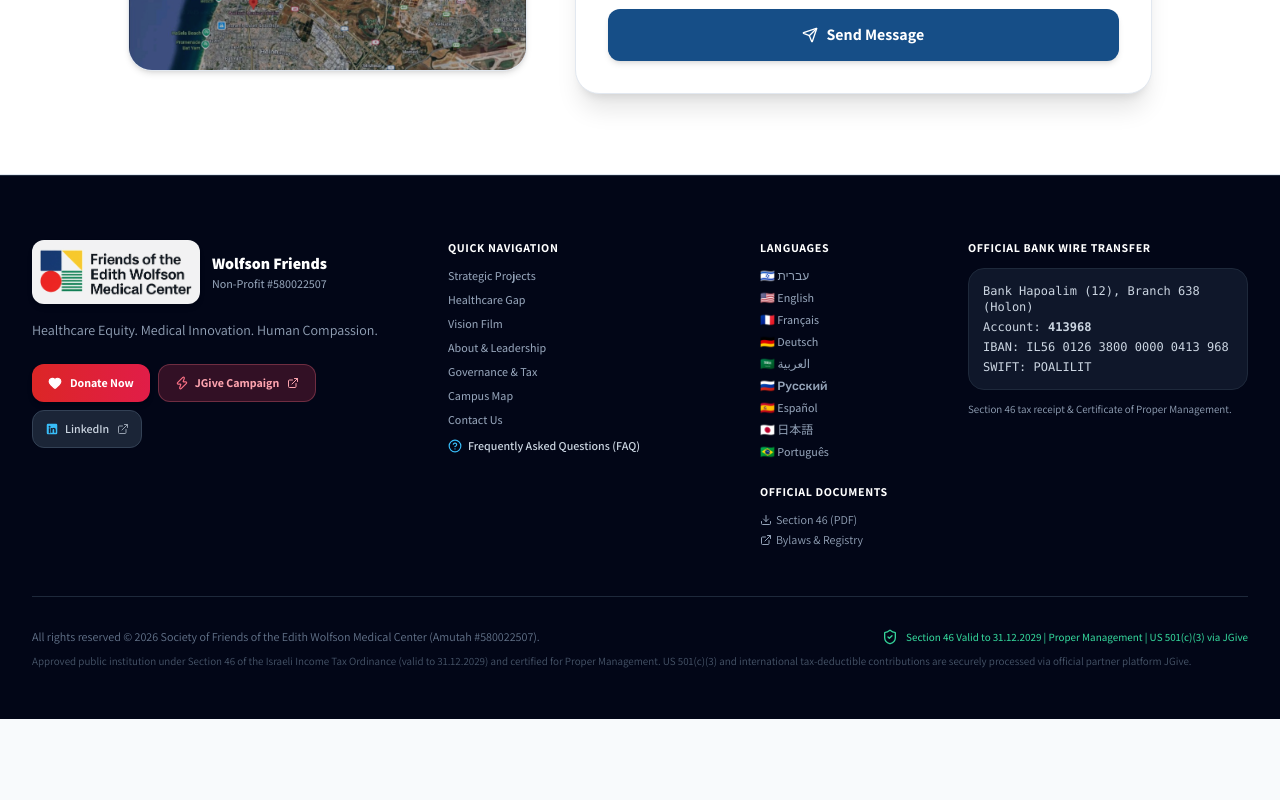
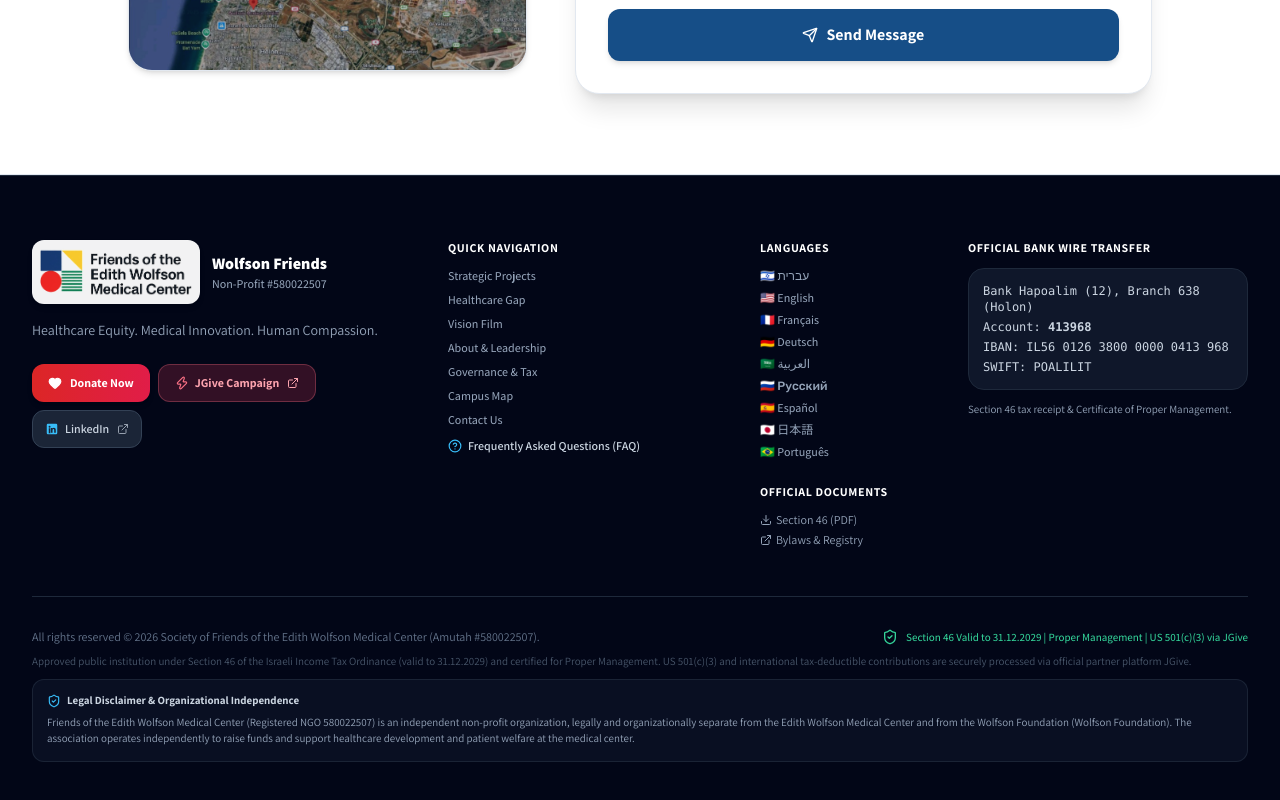
Before and after one commit to isaacbeeri/wolfsonfriends, a React (Vite) app: page / in a window 1280 px wide. Shown: the part 10363-11163 px from the top of the page. Before the commit the page ends 11082 px from the top, so only its background shows below. Built offline with nearby package versions, Linux system fonts and the light colour scheme; no server answers.

Commit message:
feat(legal): add mandatory Israeli law legal disclaimer of independence

```diff
--- a/src/components/Footer.jsx
+++ b/src/components/Footer.jsx
@@ -132,7 +132,30 @@ export function Footer({ t, onOpenDonate, setLang, lang, onOpenAdmin, onOpenFaq,
       es: 'Art. 46 vigente hasta 31.12.2029 | Gestión Correcta | 501(c)(3) vía JGive',
       ja: '第46条免税認可（2029年12月31日まで有効）| 適正管理認可 | 米国501(c)(3)対応（JGive経由）',
       pt: 'Art. 46 válido até 31.12.2029 | Gestão Idônea | US 501(c)(3) via JGive'
+    },
+    legalDisclaimerTitle: {
+      he: 'הבהרה משפטית ועצמאות ארגונית',
+      en: 'Legal Disclaimer & Organizational Independence',
+      fr: 'Mentions Légales & Indépendance',
+      de: 'Rechtlicher Hinweis & Unabhängigkeit',
+      ar: 'إخلاء مسؤولية قانوني والاستقلالية',
+      ru: 'Юридическое уведомление и независимость',
+      es: 'Aviso Legal e Independencia',
+      ja: '法的免責事項および組織の独立性',
+      pt: 'Aviso Legal e Independência'
+    },
+    legalDisclaimerBody: {
+      he: 'עמותת ידידי המרכז הרפואי ע״ש אדית וולפסון (ע״ר 580022507) הינה עמותה רשומה עצמאית ונפרדת משפטית וארגונית מהמרכז הרפואי ע״ש אדית וולפסון וכן מקרן וולפסון (Wolfson Foundation). העמותה פועלת באופן עצמאי לגיוס משאבים, פיתוח ותמיכה בפעילות המרכז הרפואי ולרווחת המטופלים והצוות.',
+      en: 'Friends of the Edith Wolfson Medical Center (Registered NGO 580022507) is an independent non-profit organization, legally and organizationally separate from the Edith Wolfson Medical Center and from the Wolfson Foundation (Wolfson Foundation). The association operates independently to raise funds and support healthcare development and patient welfare at the medical center.',
+      fr: "L'Association des Amis du Centre Médical Edith Wolfson (ONG déposée 580022507) est une organisation à but non lucratif indépendante, juridiquement et organisationnellement distincte du Centre Médical Edith Wolfson et de la Fondation Wolfson (Wolfson Foundation).",
+      de: 'Der Verein der Freunde des Edith Wolfson Medical Center (Eingetragene NGO 580022507) ist eine unabhängige gemeinnützige Organisation, die rechtlich und organisatorisch vom Edith Wolfson Medical Center sowie von der Wolfson Foundation getrennt ist.',
+      ar: 'جمعية أصدقاء مركز إديث فولفسون الطبي (جمعية مسجلة 580022507) هي جمعية مستقلة غير ربحية، منفصلة قانونياً وتنظيمياً عن مركز إديث فولفسون الطبي وعن مؤسسة فولفسون (Wolfson Foundation).',
+      ru: 'Общество друзей Медицинского центра им. Эдит Вольфсон (Зарегистрированное НКО 580022507) является независимой некоммерческой организацией, юридически и организационно отделенной от Медицинского центра им. Эдит Вольфсон и Фонда Вольфсона (Wolfson Foundation).',
+      es: 'La Asociación de Amigos del Centro Médico Edith Wolfson (ONG registrada 580022507) es una organización independiente sin fines de lucro, legalmente separada del Centro Médico Edith Wolfson y de la Fundación Wolfson (Wolfson Foundation).',
+      ja: 'エディス・ウルフソン・メディカルセンター友の会（登録非営利団体 580022507）は、エディス・ウルフソン・メディカルセンターおよびウルフソン財団（Wolfson Foundation）から法的・組織的に独立した非営利団体です。',
+      pt: 'A Associação de Amigos do Centro Médico Edith Wolfson (ONG registrada 580022507) é uma organização independente sem fins lucrativos, legalmente e organizacionalmente separada do Centro Médico Edith Wolfson e da Fundação Wolfson (Wolfson Foundation).'
     }
+
   };
 
   const getF = (key) => (footerDict[key] && (footerDict[key][lang] || footerDict[key].en)) || '';
@@ -306,6 +329,17 @@ export function Footer({ t, onOpenDonate, setLang, lang, onOpenAdmin, onOpenFaq,
           <p className='text-slate-600 text-[11px] leading-relaxed'>
             {f.taxNotice} {f.usNotice}
           </p>
+
+          {/* Official Israeli Law Independence Legal Disclaimer */}
+          <div className='mt-4 pt-3 border-t border-slate-800/80 text-[11px] text-slate-400 leading-relaxed bg-slate-900/60 p-3.5 rounded-xl border border-slate-800/60'>
+            <div className='font-bold text-slate-300 mb-1 flex items-center gap-1.5'>
+              <ShieldCheck className='w-3.5 h-3.5 text-sky-400 shrink-0' />
+              <span>{getF('legalDisclaimerTitle')}</span>
+            </div>
+            <p className='text-slate-400 leading-normal'>
+              {getF('legalDisclaimerBody')}
+            </p>
+          </div>
         </div>
 
       </div>
```
